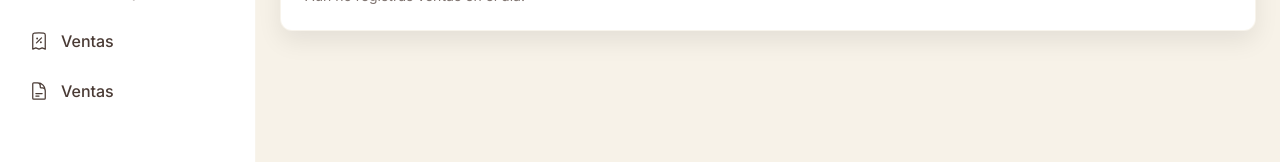
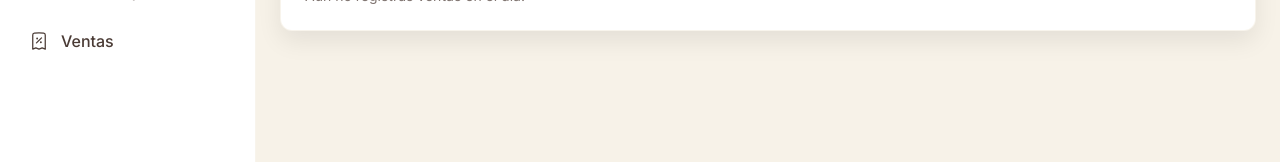
Before and after one commit to MoyRb/Hedelmia_Control, a React (Vite) app in the folder web/: page / in a window 1280 px wide. Shown: the part 468-630 px from the top of the page. Built offline with nearby package versions, Linux system fonts and the light colour scheme.

Commit message:
Resolve merge conflicts and fix duplicate imports

```diff
--- a/web/src/App.tsx
+++ b/web/src/App.tsx
@@ -10,7 +10,6 @@ import { CreditsPage } from './pages/CreditsPage';
 import { FridgesPage } from './pages/FridgesPage';
 import { MaterialsPage } from './pages/MaterialsPage';
 import { SalesPage } from './pages/SalesPage';
-import { SalesPage } from './pages/SalesPage';
 
 const views = {
   dashboard: <DashboardPage />,
@@ -21,7 +20,6 @@ const views = {
   credits: <CreditsPage />,
   fridges: <FridgesPage />,
   materials: <MaterialsPage />,
-  sales: <SalesPage />,
   sales: <SalesPage />,
 };
 
@@ -34,7 +32,6 @@ const titles: Record<string, string> = {
   credits: 'Créditos',
   fridges: 'Refris',
   materials: 'Materias primas',
-  sales: 'Ventas',
   sales: 'Ventas',
 };
 
--- a/web/src/components/Sidebar.tsx
+++ b/web/src/components/Sidebar.tsx
@@ -1,3 +1,4 @@
+import React from 'react';
 import {
   ChartBarIcon,
   ShoppingCartIcon,
@@ -9,8 +10,6 @@ import {
   BeakerIcon,
   ReceiptPercentIcon,
 } from '@heroicons/react/24/outline';
-import { ChartBarIcon, ShoppingCartIcon, CubeIcon, DocumentTextIcon } from '@heroicons/react/24/outline';
-import React from 'react';
 
 const navItems = [
   { key: 'dashboard', label: 'Dashboard', icon: ChartBarIcon },
@@ -22,7 +21,6 @@ const navItems = [
   { key: 'fridges', label: 'Refris', icon: TruckIcon },
   { key: 'materials', label: 'Materias primas', icon: BeakerIcon },
   { key: 'sales', label: 'Ventas', icon: ReceiptPercentIcon },
-  { key: 'sales', label: 'Ventas', icon: DocumentTextIcon },
 ] as const;
 
 type SidebarProps = {
@@ -60,9 +58,7 @@ export const Sidebar: React.FC<SidebarProps> = ({ current, onSelect }) => {
         })}
       </nav>
 
-      <div className="text-xs text-coffee/60 px-2">
-        Hecho para flujo rápido y estable.
-      </div>
+      <div className="text-xs text-coffee/60 px-2">Hecho para flujo rápido y estable.</div>
     </aside>
   );
 };
```
